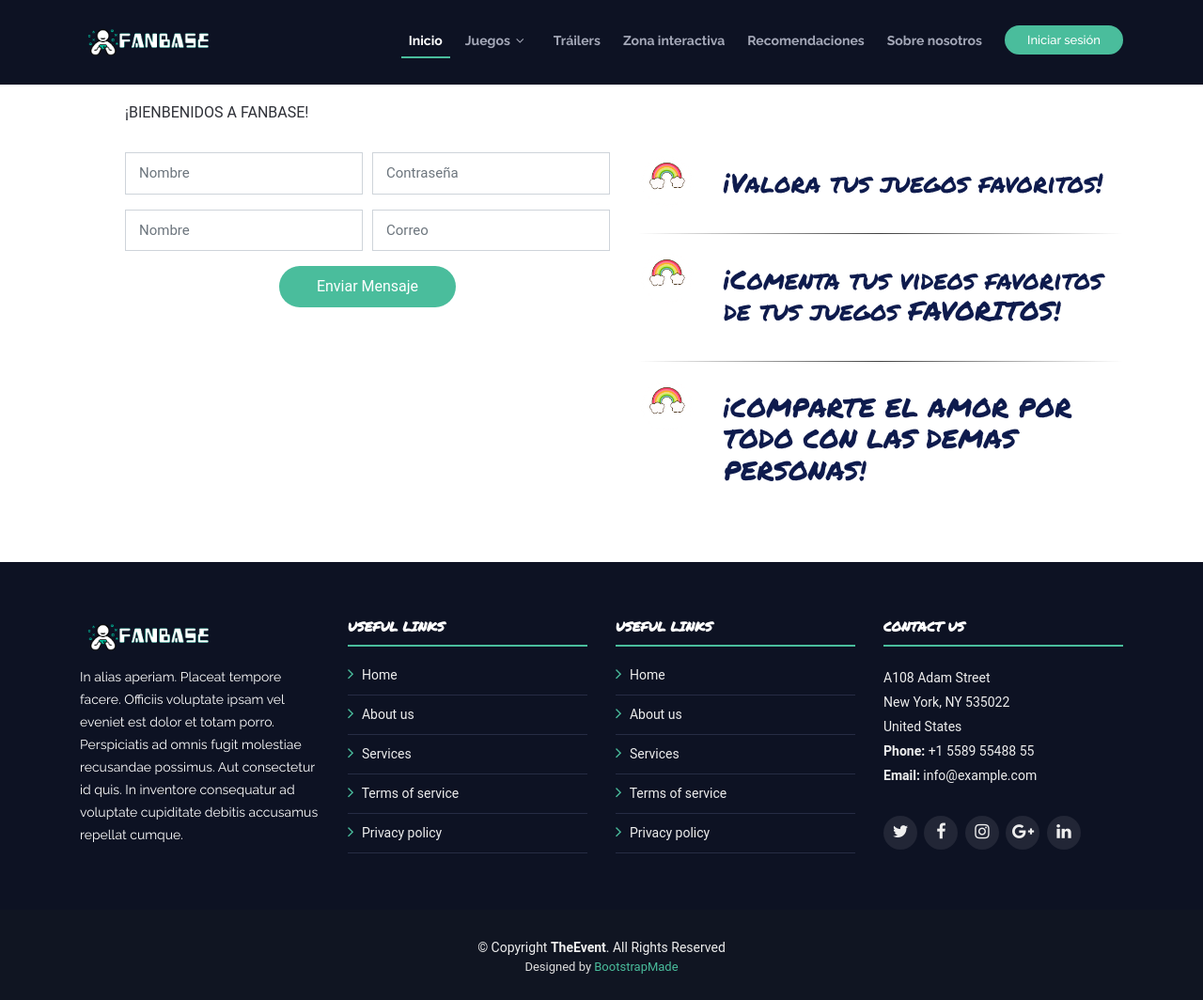
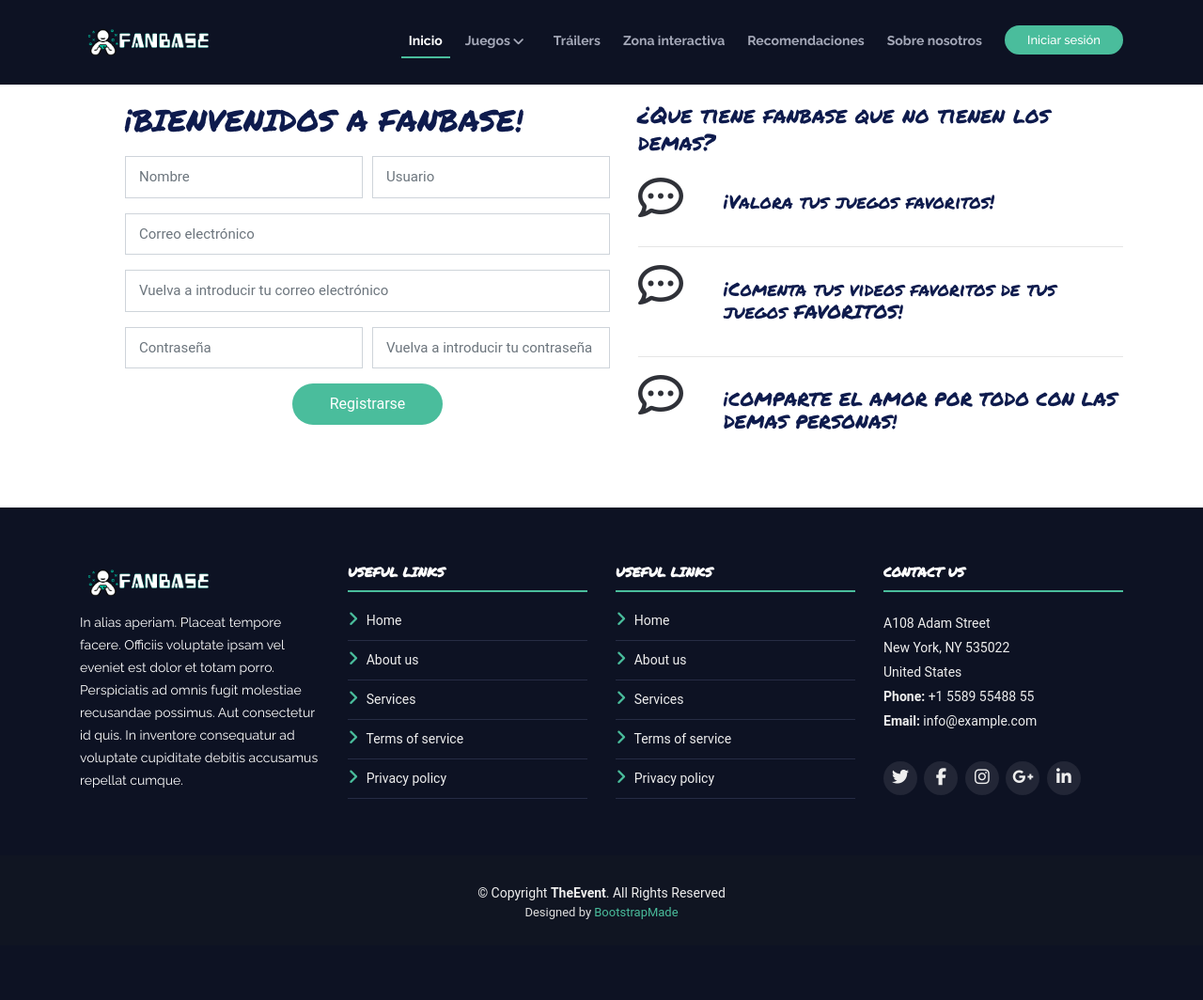
Before and after one commit to JuanjoAs/fanbase, a PHP site: page /registro.php in a window 1280 px wide. Shown: the whole page at 94% size. After the commit the page ends 978 px from the top, so only its background shows below. Run offline with PHP 8.4, Linux system fonts and the light colour scheme; some libraries are stand-ins or nearby versions.

Commit message:
Realizacion de la parte de registro y demas
luv u bro

```diff
--- a/miniphp/css/style.css
+++ b/miniphp/css/style.css
@@ -777,14 +777,13 @@ body.mobile-nav-active #mobile-nav-toggle {
   padding-top: 9px;
 }
 
+
 #speakers-details .details .social a:hover {
   background: #4ABD9C;
   color: #fff;
 }
 
-#speakers-details .details .social a i {
-  font-size: 18px;
-}
+
 
 #speakers-details .details p {
   color: #112363;
--- a/miniphp/includes/a_config.php
+++ b/miniphp/includes/a_config.php
@@ -1,15 +1,16 @@
 <?php
+
 	switch ($_SERVER["SCRIPT_NAME"]) {
-		case "/php-template/about.php":
-			$CURRENT_PAGE = "About";
-			$PAGE_TITLE = "About Us";
+
+		case "/DIW/fanbase/miniphp/registro.php":
+			$CURRENT_PAGE = "Registro";
+			$PAGE_TITLE = "FanBase - Registro";
 			break;
-		case "/php-template/contact.php":
-			$CURRENT_PAGE = "Contact";
-			$PAGE_TITLE = "Contact Us";
+		case "/DIW/fanbase/miniphp/contactar.php":
+			$CURRENT_PAGE = "Contactar";
+			$PAGE_TITLE = "FanBase - Contáctanos";
 			break;
 		default:
 			$CURRENT_PAGE = "Inicio";
 			$PAGE_TITLE = "FanBase - Home";
 	}
-?>
--- a/miniphp/registro.php
+++ b/miniphp/registro.php
@@ -4,32 +4,21 @@
 
 <head>
   <?php include("includes/head-tag-contents.php"); ?>
-  <style>
-    hr {
-      border: 0;
-      height: 1px;
-      background-image: linear-gradient(to right, rgba(0, 0, 0, 0), rgba(0, 0, 0, 0.75), rgba(0, 0, 0, 0));
-    }
-  </style>
+  <script src="https://kit.fontawesome.com/4fd23b04c2.js" crossorigin="anonymous"></script>
 </head>
 
 <body>
 
-  <?php include("includes/design-top.php"); ?>
   <?php include("includes/navigation.php"); ?>
 
-  <main style="border:4px" class="container">
+  <main class="container">
     <!--==========================
       Contact Section
     ============================-->
-    <section id="contact" class="section-bg wow fadeInUp mt-5 ml-5">
-      <div class="row">
-        <div class="form col-md-12">
-          <p> ¡BIENBENIDOS A FANBASE!
-        </div>
-      </div>
+    <section id="contact" class="section-bg wow fadeInUp mt-5 ml-5 align-items-center">
       <div class="row justify-content-left align-content-center">
         <div class="form col-md-6">
+          <h2> ¡BIENVENIDOS A FANBASE!</h2>
           <div id="sendmessage">Your message has been sent. Thank you!</div>
           <div id="errormessage"></div>
           <form action="" method="post" class="" role="form" class="contactForm">
@@ -39,44 +28,65 @@
                 <div class="validation"></div>
               </div>
               <div class="form-group col-md-6">
-                <input type="password" class="form-control" name="email" id="email" placeholder="Contraseña" data-rule="email" data-msg="Introduce un correo valido" />
+                <input type="text" name="usuario" class="form-control" id="usuario" placeholder="Usuario" data-rule="minlen:4" data-msg="Introduce al menos 4 letras" />
                 <div class="validation"></div>
               </div>
+
+            </div>
+
+            <div class="form-row">
+
+              <div class="form-group col-md-12">
+                <input type="" name="mail" class="form-control" id="mail" placeholder="Correo electrónico" data-rule="minlen:4" data-msg="Introduce un mail valido" />
+                <div class="validation"></div>
+              </div>
+
+            </div>
+            <div class="form-row">
+
+              <div class="form-group col-md-12">
+                <input type="" name="mail" class="form-control" id="mail" placeholder="Vuelva a introducir tu correo electrónico" data-rule="minlen:4" data-msg="Introduce un mail valido" />
+                <div class="validation"></div>
+              </div>
+
             </div>
             <div class="form-row">
               <div class="form-group col-md-6">
-                <input type="" name="name" class="form-control" id="name" placeholder="Nombre" data-rule="minlen:4" data-msg="Introduce al menos 4 letras" />
+                <input type="text" name="password" class="form-control" id="password" placeholder="Contraseña" data-rule="minlen:4" data-msg="Introduce al menos 4 letras" />
                 <div class="validation"></div>
               </div>
               <div class="form-group col-md-6">
-                <input type="email" class="form-control" name="email" id="email" placeholder="Correo" data-rule="email" data-msg="Introduce un correo valido" />
+                <input type="text" name="password" class="form-control" id="password" placeholder="Vuelva a introducir tu contraseña" data-rule="minlen:4" data-msg="Introduce al menos 4 letras" />
                 <div class="validation"></div>
               </div>
+
             </div>
-            <div class="text-center"><button type="submit">Enviar Mensaje</button></div>
+            <div class="text-center"><button type="submit">Registrarse</button></div>
           </form>
         </div>
 
-        <div class="col-md-6">
-
+        <div class="col-md-6 ">
           <div class="row">
-            <div class="col-md-2"><img src="img/register/arcoiris.png" class="img-fluid" ></div>
+            <div class="form col-md-12">
+              <h4> ¿Que tiene fanbase que no tienen los demas?
+            </div>
+            <div class="col-md-2 d-inline-block"><i class="far fa-comment-dots fa-3x"></i></div>
             <div class="col-md-10 ">
-              <h3 class="mt-3">¡Valora tus juegos favoritos!</h3>
+              <h5 class="mt-3">¡Valora tus juegos favoritos!</h5>
             </div>
           </div>
           <hr />
           <div class="row">
-            <div class="col-md-2"><img src="img/register/arcoiris.png" class="img-fluid" ></div>
+            <div class="col-md-2 d-inline-block"><i class="far fa-comment-dots fa-3x"></i></div>
             <div class="col-md-10 ">
-              <h3 class="mt-3">¡Comenta tus videos favoritos de tus juegos FAVORITOS!</h3>
+              <h5 class="mt-3">¡Comenta tus videos favoritos de tus juegos FAVORITOS!</h5>
             </div>
           </div>
           <hr />
           <div class="row">
-            <div class="col-md-2"><img src="img/register/arcoiris.png" class="img-fluid" ></div>
+            <div class="col-md-2 d-inline-block"><i class="far fa-comment-dots fa-3x"></i></div>
             <div class="col-md-10 ">
-              <h3 class="mt-3">¡COMPARTE EL AMOR POR TODO CON LAS DEMAS PERSONAS!</h3>
+              <h5 class="mt-3">¡COMPARTE EL AMOR POR TODO CON LAS DEMAS PERSONAS!</h5>
             </div>
           </div>
 
```
Also changed, not shown: miniphp/contactar.php (added, +74 -0 lines), miniphp/nosotros.php (added, +115 -0 lines).
